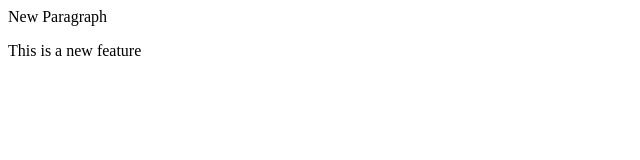
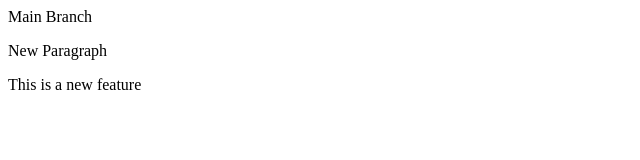
Before and after one commit to pujabehara/localrepo, a plain HTML site: page index.html in a window 1280 px wide. Shown: the whole page, without its empty margins (0-640 px from the left). Drawn offline with Linux system fonts and the light colour scheme.

Commit message:
changes done in index.html

```diff
--- a/index.html
+++ b/index.html
@@ -1,2 +1,3 @@
+<p> Main Branch </p>
 <p>New Paragraph</p>
 <p>This is a new feature</p>
```
